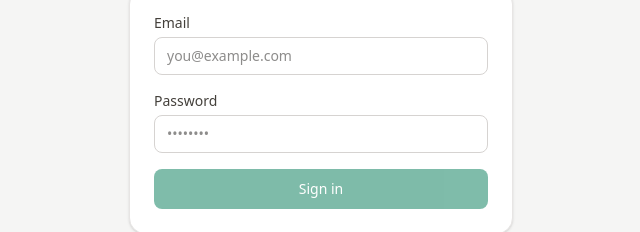
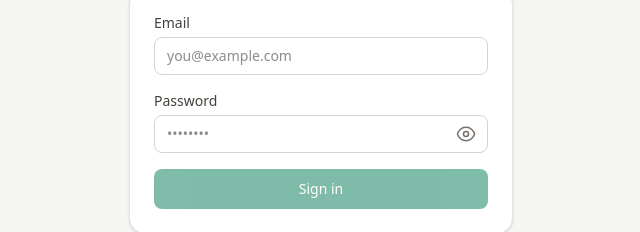
Before and after one commit to yogeshkukadiya92-stack/invantory, a Next.js app: page /login in a window 1280 px wide. Shown: the part 347-579 px from the top of the page, without its empty margins (319-959 px from the left). Built offline with nearby package versions, Linux system fonts and the light colour scheme; no server answers.

Commit message:
Add password visibility toggle

```diff
--- a/src/app/login/LoginForm.tsx
+++ b/src/app/login/LoginForm.tsx
@@ -15,6 +15,7 @@ export function LoginForm({
   const [fullName, setFullName] = useState("");
   const [email, setEmail] = useState("");
   const [password, setPassword] = useState("");
+  const [showPassword, setShowPassword] = useState(false);
   const [loading, setLoading] = useState(false);
   const [error, setError] = useState<string | null>(null);
   const [notice, setNotice] = useState<string | null>(null);
@@ -145,16 +146,57 @@ export function LoginForm({
             >
               Password
             </label>
+            <div className="relative">
               <input
                 id="password"
-              type="password"
+                type={showPassword ? "text" : "password"}
                 value={password}
                 onChange={(e) => setPassword(e.target.value)}
                 onKeyDown={(e) => e.key === "Enter" && handleSubmit()}
-              className="w-full rounded-lg border border-stone-300 px-3 py-2 text-sm focus:outline-none focus:ring-2 focus:ring-emerald-600"
+                className="w-full rounded-lg border border-stone-300 px-3 py-2 pr-11 text-sm focus:outline-none focus:ring-2 focus:ring-emerald-600"
                 placeholder="••••••••"
                 autoComplete={mode === "signin" ? "current-password" : "new-password"}
               />
+              <button
+                type="button"
+                onClick={() => setShowPassword((value) => !value)}
+                className="absolute inset-y-0 right-0 flex w-11 items-center justify-center text-stone-500 hover:text-stone-800"
+                aria-label={showPassword ? "Hide password" : "Show password"}
+                title={showPassword ? "Hide password" : "Show password"}
+              >
+                {showPassword ? (
+                  <svg
+                    aria-hidden="true"
+                    className="h-5 w-5"
+                    fill="none"
+                    stroke="currentColor"
+                    strokeLinecap="round"
+                    strokeLinejoin="round"
+                    strokeWidth="1.8"
+                    viewBox="0 0 24 24"
+                  >
+                    <path d="m3 3 18 18" />
+                    <path d="M10.6 10.6a2 2 0 0 0 2.8 2.8" />
+                    <path d="M9.4 4.7A10.8 10.8 0 0 1 12 4c5 0 8.5 4.1 9.7 6.3a3.5 3.5 0 0 1 0 3.4 14.5 14.5 0 0 1-2.4 3.1" />
+                    <path d="M6.6 6.7a14.6 14.6 0 0 0-4.3 3.6 3.5 3.5 0 0 0 0 3.4C3.5 15.9 7 20 12 20c1 0 1.9-.2 2.8-.5" />
+                  </svg>
+                ) : (
+                  <svg
+                    aria-hidden="true"
+                    className="h-5 w-5"
+                    fill="none"
+                    stroke="currentColor"
+                    strokeLinecap="round"
+                    strokeLinejoin="round"
+                    strokeWidth="1.8"
+                    viewBox="0 0 24 24"
+                  >
+                    <path d="M2.3 10.3a3.5 3.5 0 0 0 0 3.4C3.5 15.9 7 20 12 20s8.5-4.1 9.7-6.3a3.5 3.5 0 0 0 0-3.4C20.5 8.1 17 4 12 4s-8.5 4.1-9.7 6.3Z" />
+                    <circle cx="12" cy="12" r="3" />
+                  </svg>
+                )}
+              </button>
+            </div>
           </div>
 
           {error && (
```
Lines whose indentation alone changed are shown as unchanged.
